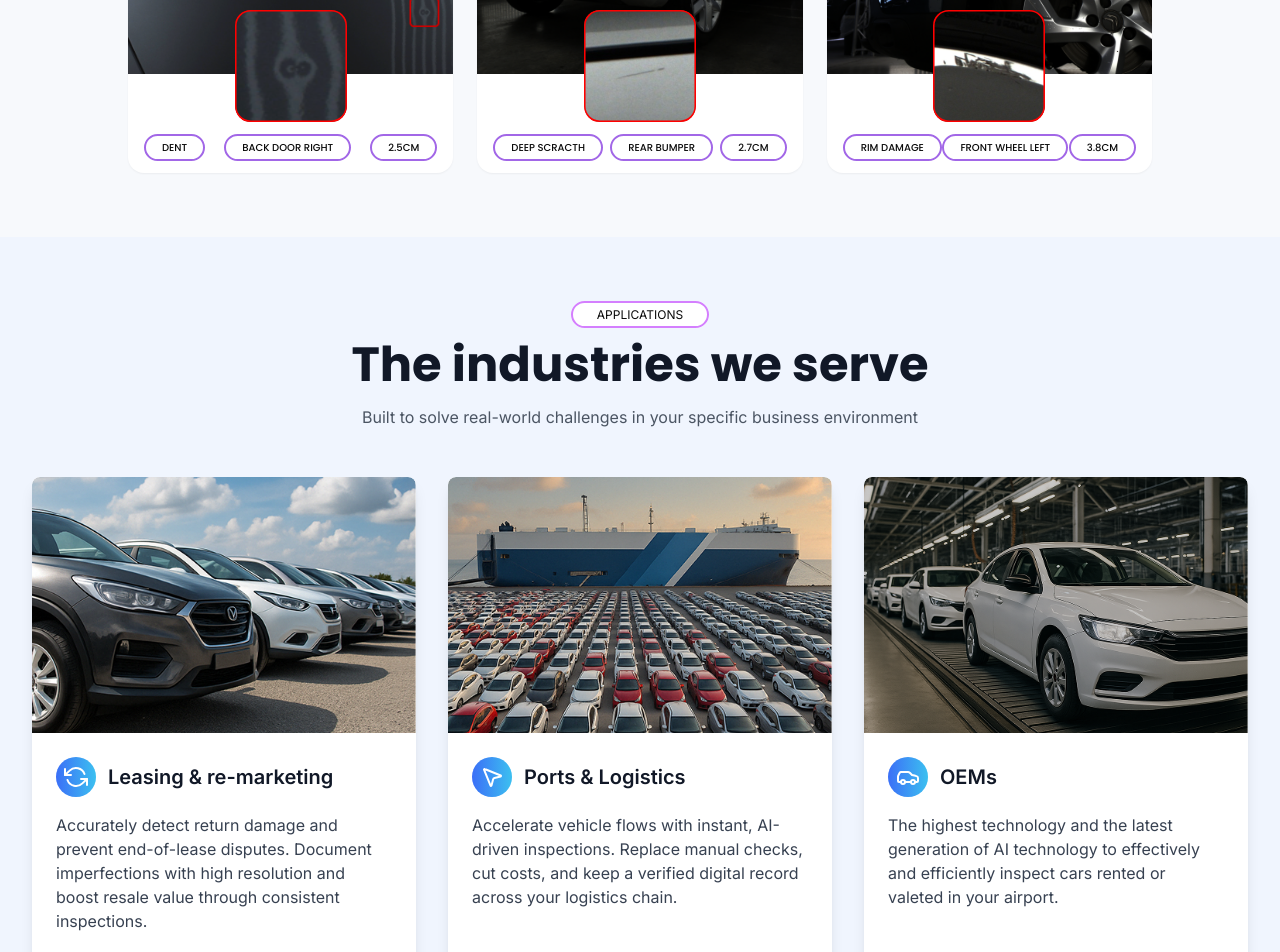
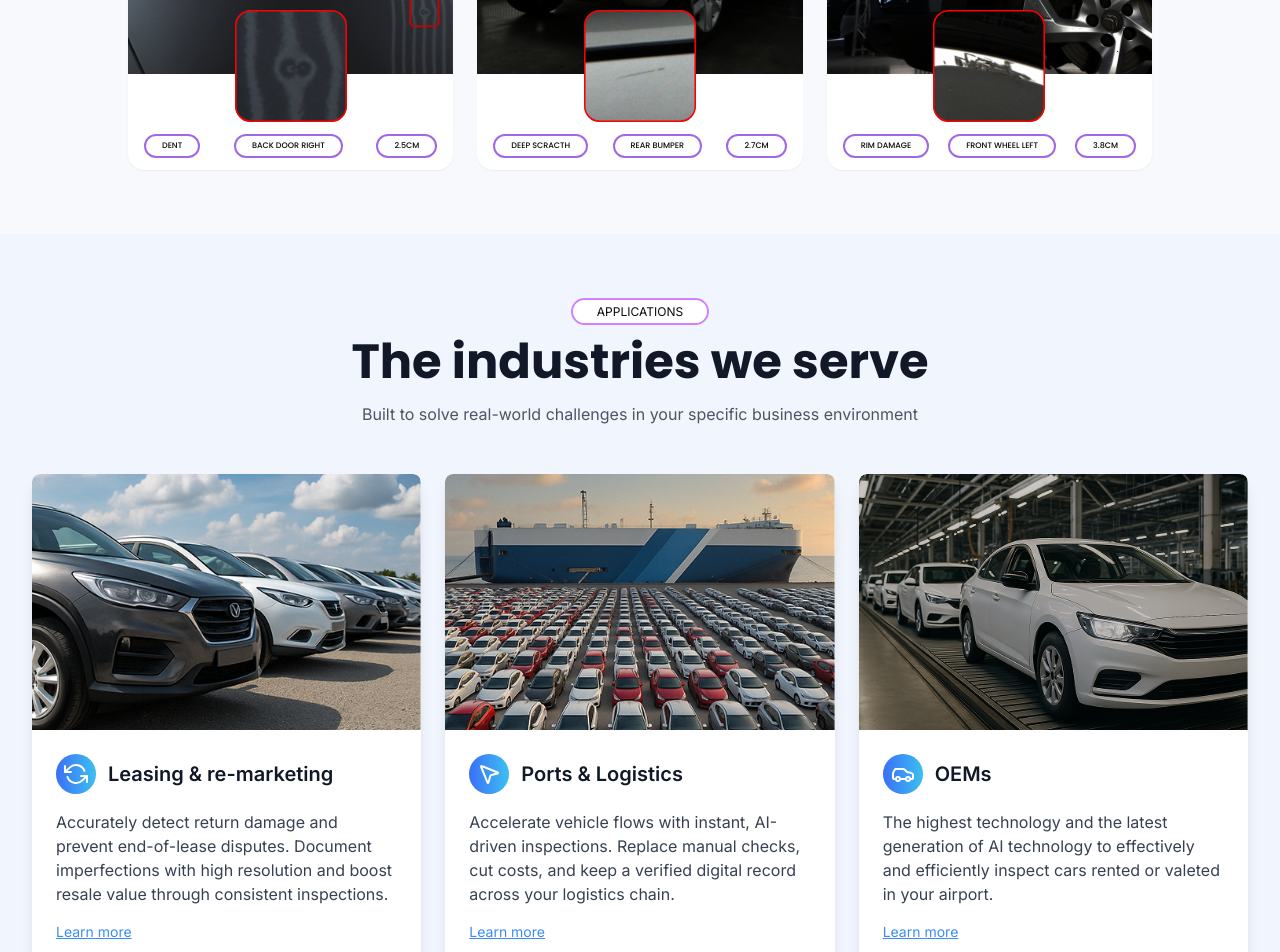
Before and after one commit to haminawaz/car-damage-scan, a Next.js app: page / in a window 1280 px wide. Shown: the part 4220-5172 px from the top of the page. Built offline with nearby package versions, Linux system fonts and the light colour scheme.

Commit message:
CDS - updated code

```diff
--- a/components/AiDamageSection.tsx
+++ b/components/AiDamageSection.tsx
@@ -55,7 +55,7 @@ export default function AiDamageSection() {
         </div>
       </div>
 
-      <div className="max-w-5xl mx-auto mt-16 grid grid-cols-1 sm:grid-cols-2 lg:grid-cols-3 gap-6">
+      <div className="max-w-5xl mx-auto mt-16 grid grid-cols-1 md:grid-cols-3 gap-6">
         {damageData.map((item, idx) => (
           <div
             key={idx}
@@ -79,11 +79,11 @@ export default function AiDamageSection() {
                 />
               </div>
             </div>
-            <div className="flex justify-between items-center px-4 py-3 mt-auto">
+            <div className="flex justify-between items-center px-4 md:px-0 lg:px-4 py-3 mt-auto">
               {item.tags.map((tag, i) => (
                 <span
                   key={i}
-                  className="text-[10px] px-4 py-1 border-2 border-[#A267E7] rounded-full uppercase font-medium whitespace-nowrap"
+                  className="text-[8px] md:text-[7px] lg:text-[8px] px-4 md:px-3 lg:px-4 py-1 border-2 border-[#A267E7] rounded-full uppercase font-medium whitespace-nowrap"
                 >
                   {tag}
                 </span>
--- a/components/IndustriesSection.tsx
+++ b/components/IndustriesSection.tsx
@@ -58,7 +58,7 @@ const IndustriesSection = () => {
           </p>
         </div>
 
-        <div className="grid grid-cols-1 md:grid-cols-2 lg:grid-cols-3 gap-8">
+        <div className="grid grid-cols-1 md:grid-cols-3 gap-6">
           {industryCardsData.map((card) => {
             const IconComponent = IconMap[card.icon as keyof typeof IconMap];
             return (
```
